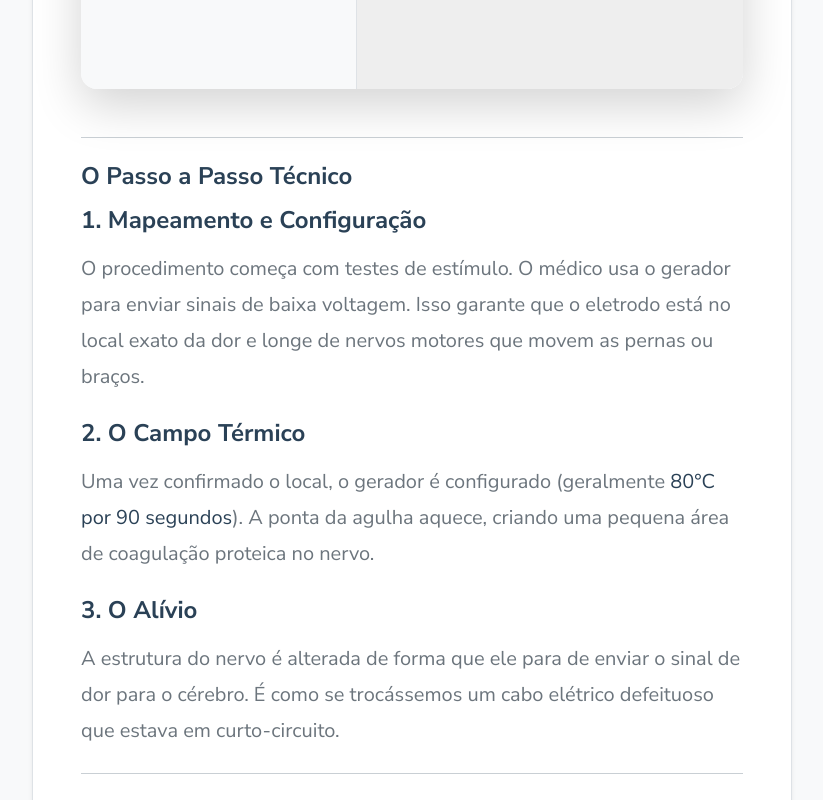
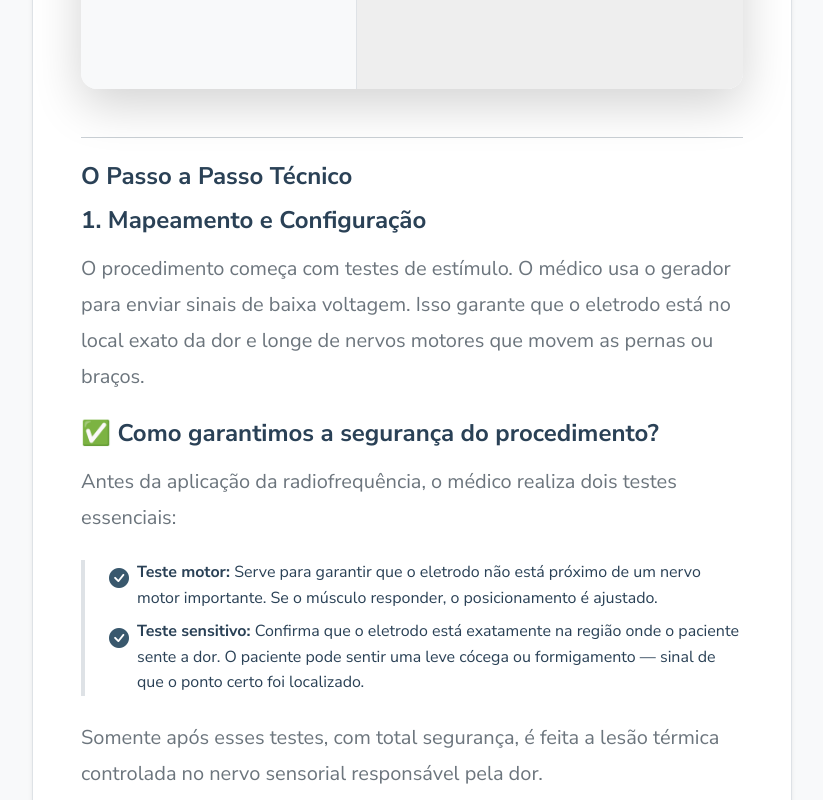
Before and after one commit to benedetjv/teste-site, a Next.js app: page /blog/como-funciona-radiofrequencia-termica in a window 1280 px wide. Shown: the part 2000-2800 px from the top of the page, without its empty margins (228-1051 px from the left). Built offline with nearby package versions, Linux system fonts and the light colour scheme.

Commit message:
Refine radiofrequency post: safety tests, simplified ablation, removed tip

```diff
--- a/src/app/blog/como-funciona-radiofrequencia-termica/page.mdx
+++ b/src/app/blog/como-funciona-radiofrequencia-termica/page.mdx
@@ -31,11 +31,17 @@ Use o simulador abaixo para vivenciar as etapas técnicas que o Dr. Otto realiza
 #### 1. Mapeamento e Configuração
 O procedimento começa com testes de estímulo. O médico usa o gerador para enviar sinais de baixa voltagem. Isso garante que o eletrodo está no local exato da dor e longe de nervos motores que movem as pernas ou braços.
 
-#### 2. O Campo Térmico
-Uma vez confirmado o local, o gerador é configurado (geralmente **80°C por 90 segundos**). A ponta da agulha aquece, criando uma pequena área de coagulação proteica no nervo.
+### ✅ Como garantimos a segurança do procedimento?
 
-#### 3. O Alívio
-A estrutura do nervo é alterada de forma que ele para de enviar o sinal de dor para o cérebro. É como se trocássemos um cabo elétrico defeituoso que estava em curto-circuito.
+Antes da aplicação da radiofrequência, o médico realiza dois testes essenciais:
+
+*   **Teste motor:** Serve para garantir que o eletrodo não está próximo de um nervo motor importante. Se o músculo responder, o posicionamento é ajustado.
+*   **Teste sensitivo:** Confirma que o eletrodo está exatamente na região onde o paciente sente a dor. O paciente pode sentir uma leve cócega ou formigamento — sinal de que o ponto certo foi localizado.
+
+Somente após esses testes, com total segurança, é feita a lesão térmica controlada no nervo sensorial responsável pela dor.
+
+#### 2. O Campo Térmico e o Alívio
+Uma vez confirmado o local, o gerador é ativado. A estrutura do nervo é modificada temporariamente, impedindo que ele continue enviando o sinal de dor para o cérebro. É como se trocássemos um cabo elétrico defeituoso que estava em curto-circuito — o caminho da dor é interrompido.
 
 ---
 
@@ -45,8 +51,6 @@ A estrutura do nervo é alterada de forma que ele para de enviar o sinal de dor
 *   **Alta hospitalar rápida**: O paciente geralmente vai para casa 1 a 2 horas após o procedimento.
 *   **Precisão Milimétrica**: O uso do gerador digital e do Raio-X garante que apenas o alvo desejado seja tratado.
 
-> **Dica do Especialista:** A radiofrequência é excelente para dores de origem **facetária** (articulações da coluna) e para certos tipos de dores discais.
-
 ---
 
 Converse com o Dr. Otto para saber se este procedimento é o ideal para o seu caso.
```
